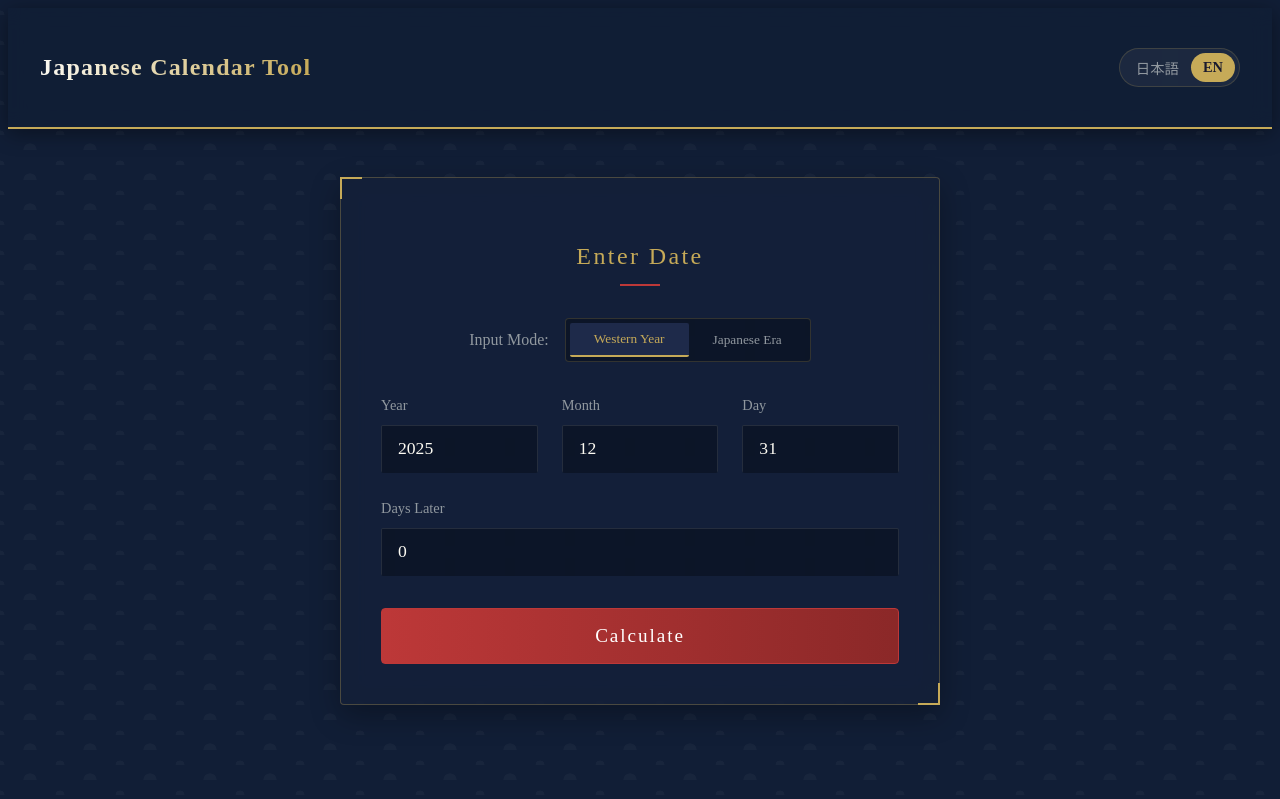
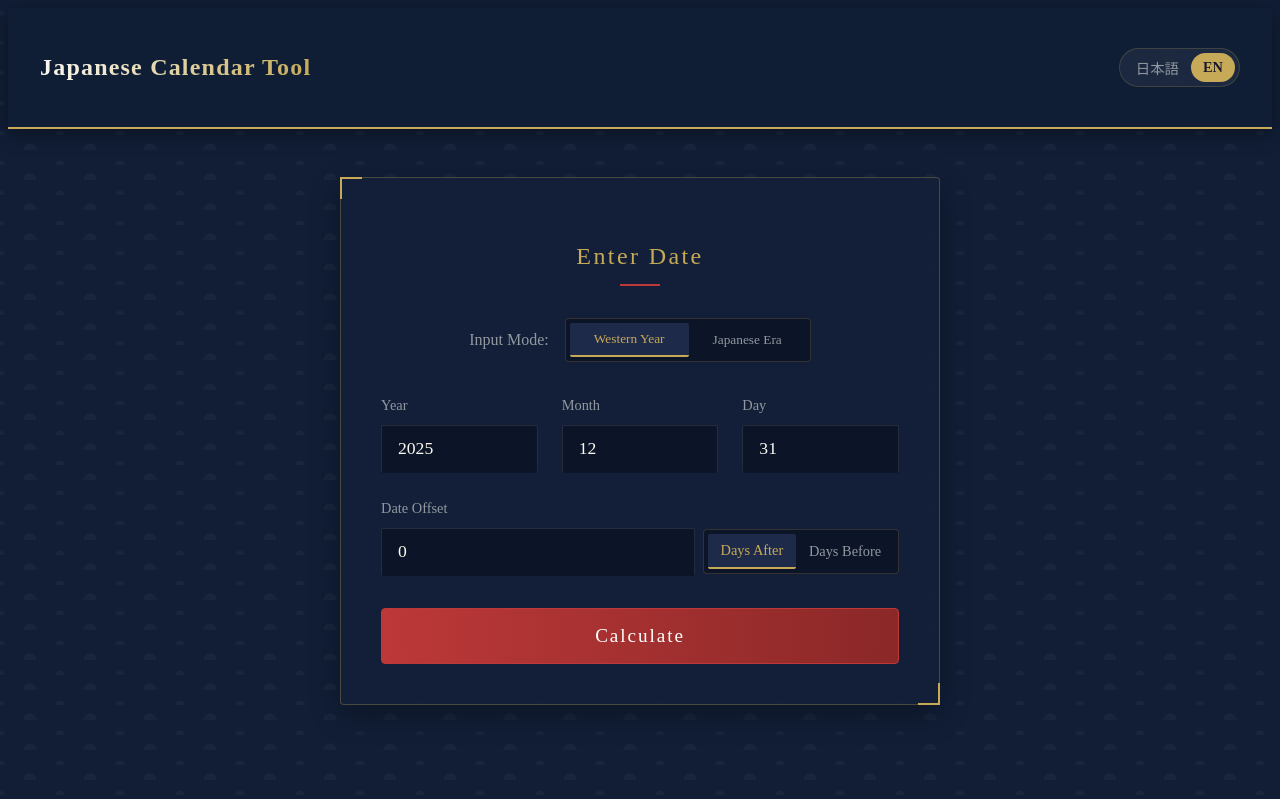
Before and after one commit to ken-mro/japanese-calendar-tool, a Next.js app: page / in a window 1280 px wide. Shown: the top 799 px of the page. Built offline with nearby package versions, Linux system fonts and the light colour scheme.

Commit message:
feat: Add DateInput component, global styling, and i18n for date conversion.

```diff
--- a/src/app/globals.css
+++ b/src/app/globals.css
@@ -585,3 +585,42 @@ body {
     display: inline;
   }
 }
+
+/* Date Input Enhancements */
+.offset-input-group {
+  display: flex;
+  gap: 0.5rem;
+  align-items: center;
+  flex-wrap: nowrap;
+}
+
+.offset-input-group input {
+  flex: 1;
+  min-width: 100px; /* Ensure space for 5 digits */
+}
+
+.offset-toggle {
+  display: flex;
+  background: rgba(0, 0, 0, 0.3);
+  border-radius: 4px;
+  padding: 0.25rem;
+  border: 1px solid rgba(198, 170, 88, 0.2);
+  flex-shrink: 0;
+  height: fit-content;
+}
+
+.toggle-btn.small {
+  padding: 0.5rem 0.8rem;
+  font-size: 0.9rem;
+  white-space: nowrap;
+}
+
+@media (max-width: 500px) {
+  /* Removed stacking for offset-input-group to keep them on the same line */
+
+
+
+  .toggle-btn.small {
+    padding: 0.5rem 0.5rem; /* Reduce padding slightly if needed */
+  }
+}
--- a/src/components/DateInput.tsx
+++ b/src/components/DateInput.tsx
@@ -1,6 +1,6 @@
 "use client";
 
-import { useState, useEffect } from "react";
+import { useState } from "react";
 import { useI18n, useLanguage } from "@/lib/i18n/config";
 import {
   getEraList,
@@ -18,29 +18,26 @@ export function DateInput({ onCalculate }: DateInputProps) {
   const { t } = useI18n();
   const language = useLanguage();
   const [inputMode, setInputMode] = useState<InputMode>("western");
-  const [year, setYear] = useState("");
-  const [era, setEra] = useState("令和");
-  const [eraYear, setEraYear] = useState("");
-  const [month, setMonth] = useState("");
-  const [day, setDay] = useState("");
+  const [year, setYear] = useState(() => new Date().getFullYear().toString());
+  const [era, setEra] = useState(() => {
+    const e = getJapaneseEra(new Date());
+    return e ? e.nameKanji : "令和";
+  });
+  const [eraYear, setEraYear] = useState(() => {
+    const e = getJapaneseEra(new Date());
+    return e ? e.year.toString() : "";
+  });
+  const [month, setMonth] = useState(() =>
+    (new Date().getMonth() + 1).toString()
+  );
+  const [day, setDay] = useState(() => new Date().getDate().toString());
   const [offsetDays, setOffsetDays] = useState("0");
+  const [offsetDirection, setOffsetDirection] = useState<"after" | "before">(
+    "after"
+  );
   const [error, setError] = useState("");
 
   const eraList = getEraList();
-
-  // Set default date to today
-  useEffect(() => {
-    const today = new Date();
-    setYear(today.getFullYear().toString());
-    setMonth((today.getMonth() + 1).toString());
-    setDay(today.getDate().toString());
-
-    const japaneseEra = getJapaneseEra(today);
-    if (japaneseEra) {
-      setEra(japaneseEra.nameKanji);
-      setEraYear(japaneseEra.year.toString());
-    }
-  }, []);
 
   const handleSubmit = (e: React.FormEvent) => {
     e.preventDefault();
@@ -101,7 +98,9 @@ export function DateInput({ onCalculate }: DateInputProps) {
       return;
     }
 
-    onCalculate(date, offset);
+    const finalOffset = offsetDirection === "after" ? offset : -offset;
+
+    onCalculate(date, finalOffset);
   };
 
   return (
@@ -208,14 +207,37 @@ export function DateInput({ onCalculate }: DateInputProps) {
             />
           </div>
           <div className="input-field offset-field">
-            <label htmlFor="offset">{t("input.offsetLabel")}</label>
+            <label>{t("input.offsetLabel")}</label>
+            <div className="offset-input-group">
               <input
                 type="number"
                 id="offset"
                 value={offsetDays}
                 onChange={(e) => setOffsetDays(e.target.value)}
                 placeholder={t("input.placeholder.offset")}
+                min="0"
               />
+              <div className="offset-toggle">
+                <button
+                  type="button"
+                  className={`toggle-btn small ${
+                    offsetDirection === "after" ? "active" : ""
+                  }`}
+                  onClick={() => setOffsetDirection("after")}
+                >
+                  {t("input.daysAfter")}
+                </button>
+                <button
+                  type="button"
+                  className={`toggle-btn small ${
+                    offsetDirection === "before" ? "active" : ""
+                  }`}
+                  onClick={() => setOffsetDirection("before")}
+                >
+                  {t("input.daysBefore")}
+                </button>
+              </div>
+            </div>
           </div>
         </div>
         {error && <p className="error-message">{error}</p>}
--- a/src/lib/i18n/en.json
+++ b/src/lib/i18n/en.json
@@ -29,7 +29,9 @@
       "day": "e.g., 15",
       "offset": "0"
     },
-    "offsetLabel": "Days Later"
+    "offsetLabel": "Date Offset",
+    "daysAfter": "Days After",
+    "daysBefore": "Days Before"
   },
   "result": {
     "title": "Results",
--- a/src/lib/i18n/ja.json
+++ b/src/lib/i18n/ja.json
@@ -29,7 +29,9 @@
       "day": "例: 15",
       "offset": "0"
     },
-    "offsetLabel": "何日後"
+    "offsetLabel": "日数計算",
+    "daysAfter": "日後",
+    "daysBefore": "日前"
   },
   "result": {
     "title": "計算結果",
```
Lines whose indentation alone changed are shown as unchanged.
